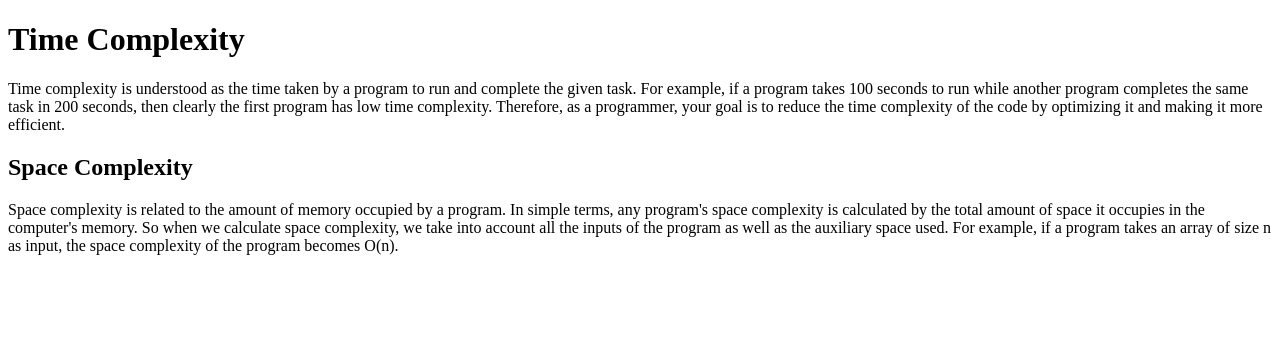
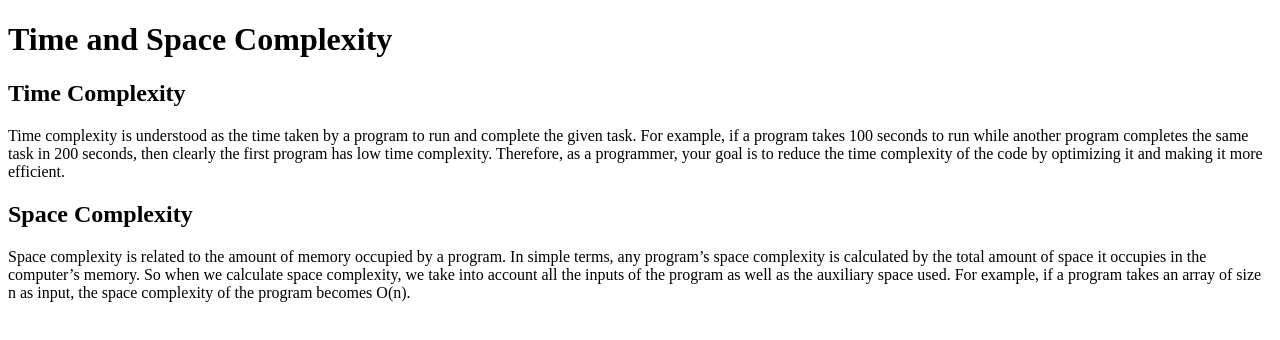
Before and after one commit to acciojob/time-and-space-complexity-subhaishere, a website: page main.html in a window 1280 px wide. Drawn offline with Linux system fonts and the light colour scheme.

Commit message:
created a submission

```diff
--- a/main.html
+++ b/main.html
@@ -4,13 +4,11 @@
     <title>Time and Space Complexity</title>
   </head>
   <body>
-    <h1>Time Complexity</h1>
-    <p>
-      Time complexity is understood as the time taken by a program to run and complete the given task. For example, if a program takes 100 seconds to run while another program completes the same task in 200 seconds, then clearly the first program has low time complexity. Therefore, as a programmer, your goal is to reduce the time complexity of the code by optimizing it and making it more efficient.
-    </p>
+    <h1>Time and Space Complexity</h1>
+    <h2>Time Complexity</h2>
+    <p>Time complexity is understood as the time taken by a program to run and complete the given task. For example, if a program takes 100 seconds to run while another program completes the same task in 200 seconds, then clearly the first program has low time complexity. Therefore, as a programmer, your goal is to reduce the time complexity of the code by optimizing it and making it more efficient.</p>
+
     <h2>Space Complexity</h2>
-    <p>
-      Space complexity is related to the amount of memory occupied by a program. In simple terms, any program's space complexity is calculated by the total amount of space it occupies in the computer's memory. So when we calculate space complexity, we take into account all the inputs of the program as well as the auxiliary space used. For example, if a program takes an array of size n as input, the space complexity of the program becomes O(n).
-    </p>
+    <p>Space complexity is related to the amount of memory occupied by a program. In simple terms, any program’s space complexity is calculated by the total amount of space it occupies in the computer’s memory. So when we calculate space complexity, we take into account all the inputs of the program as well as the auxiliary space used. For example, if a program takes an array of size n as input, the space complexity of the program becomes O(n).</p>
   </body>
 </html>
```
